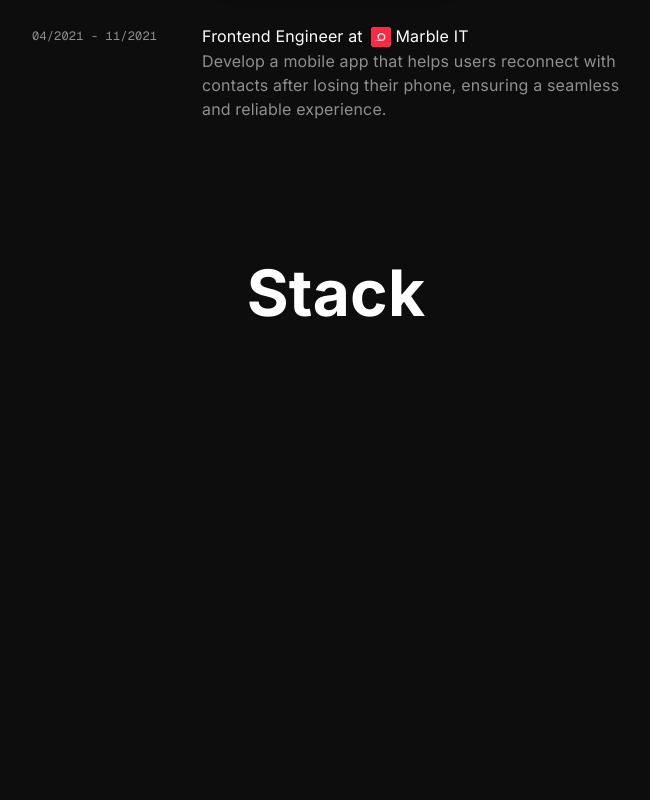
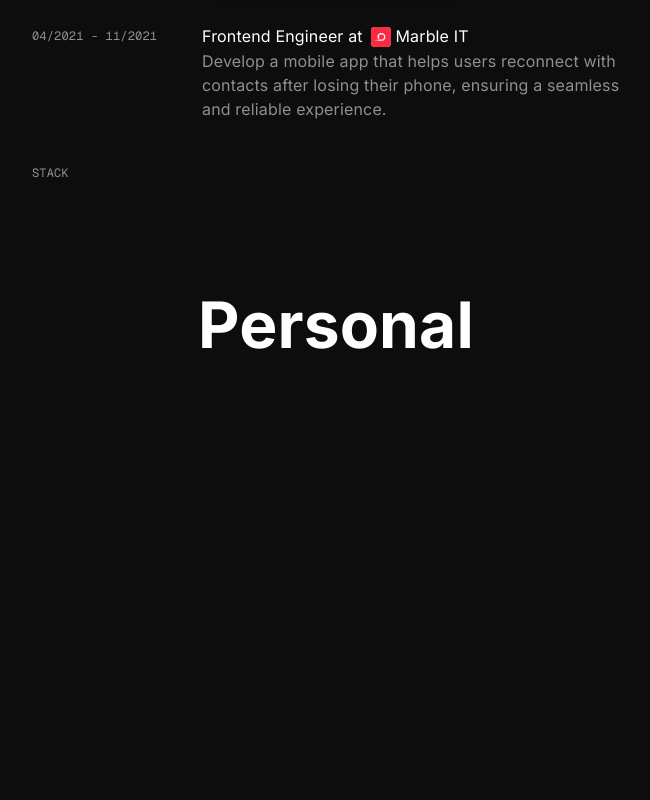
Before and after one commit to djolosc/my-cv, a React (Vite) app: page / in a window 1280 px wide. Shown: the part 820-1620 px from the top of the page, without its empty margins (304-954 px from the left). Built offline with nearby package versions, Linux system fonts and the light colour scheme.

Commit message:
FEAT: Created StackSection

```diff
--- a/src/App.tsx
+++ b/src/App.tsx
@@ -15,6 +15,7 @@ import {
 import Navigation from "./components/Navigation";
 import ExperienceSection from "./sections/ExperienceSection";
 import Signature from "./components/Signature";
+import StackSection from "./sections/StackSection";
 
 const App = () => {
   const homeRef = useRef(null);
@@ -46,10 +47,7 @@ const App = () => {
           <StyledContent>
             <HomeSection sectionRef={homeRef} />
             <ExperienceSection sectionRef={experienceRef} />
-
-            <StyledSection ref={stackRef} id="stack">
-              <StyledH1>Stack</StyledH1>
-            </StyledSection>
+            <StackSection sectionRef={stackRef} />
 
             <StyledSection ref={personalRef} id="personal">
               <StyledH1>Personal</StyledH1>
--- a/src/sections/ExperienceSection.tsx
+++ b/src/sections/ExperienceSection.tsx
@@ -81,13 +81,12 @@ const SectionTitle = styled.p`
 const SectionIntro = styled.p`
   margin-top: ${({ theme }) => theme.spacing.s16};
   font-size: ${({ theme }) => theme.fontSizes.fs16};
-  margin-bottom: ${({ theme }) => theme.spacing.s32};
 `;
 
 const ExperienceRow = styled.div`
   display: flex;
   gap: ${({ theme }) => theme.spacing.s40};
-  margin-bottom: ${({ theme }) => theme.spacing.s32};
+  margin-top: ${({ theme }) => theme.spacing.s32};
 
   @media (max-width: 768px) {
     flex-direction: column;
--- /dev/null
+++ b/src/sections/StackSection.tsx
@@ -0,0 +1,24 @@
+import styled from "styled-components";
+
+interface StackSectionProps {
+  sectionRef: React.RefObject<HTMLElement | null>;
+}
+
+const StackSection: React.FC<StackSectionProps> = ({ sectionRef }) => {
+  return (
+    <SectionWrapper ref={sectionRef} id="experience">
+      <SectionTitle>STACK</SectionTitle>
+    </SectionWrapper>
+  );
+};
+
+export default StackSection;
+
+const SectionWrapper = styled.section`
+  padding-top: ${({ theme }) => theme.spacing.s40};
+`;
+
+const SectionTitle = styled.p`
+  font-size: ${({ theme }) => theme.fontSizes.fs12};
+  font-family: "Geist Mono", monospace;
+`;
```
